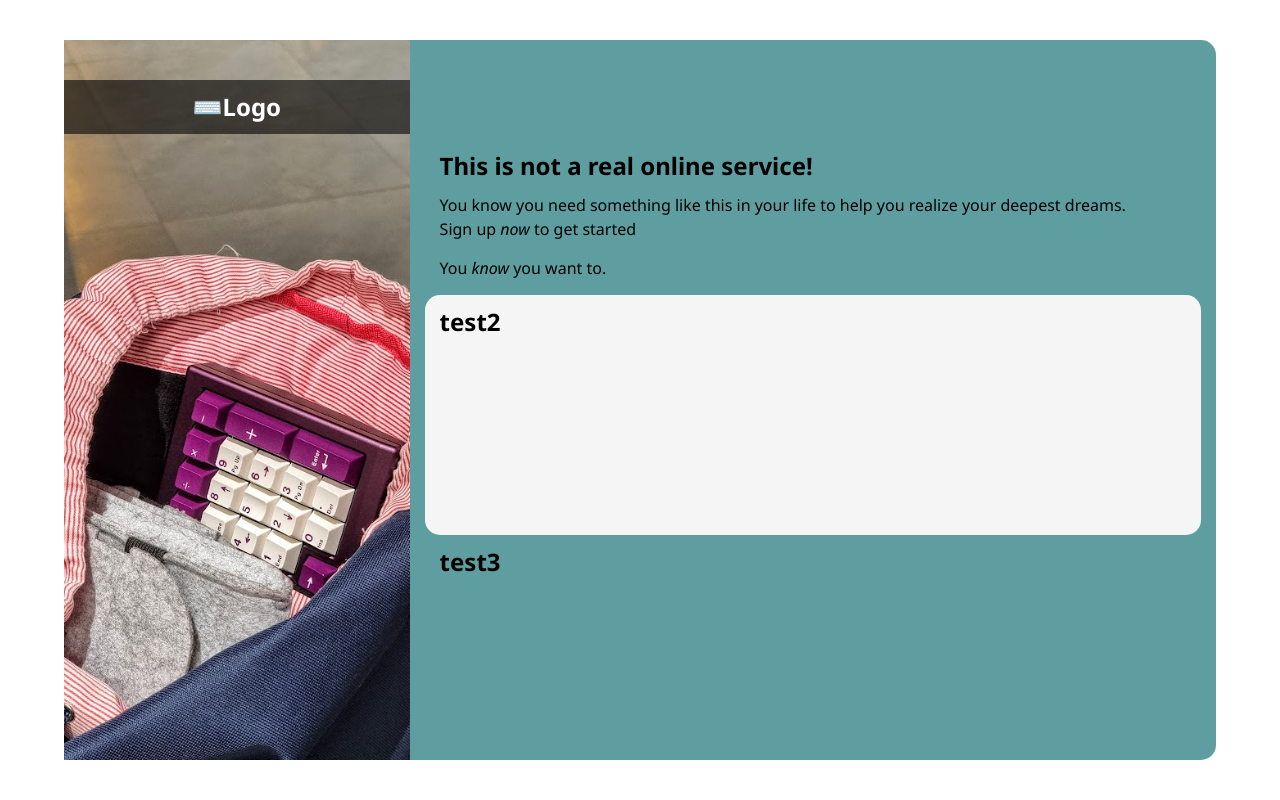
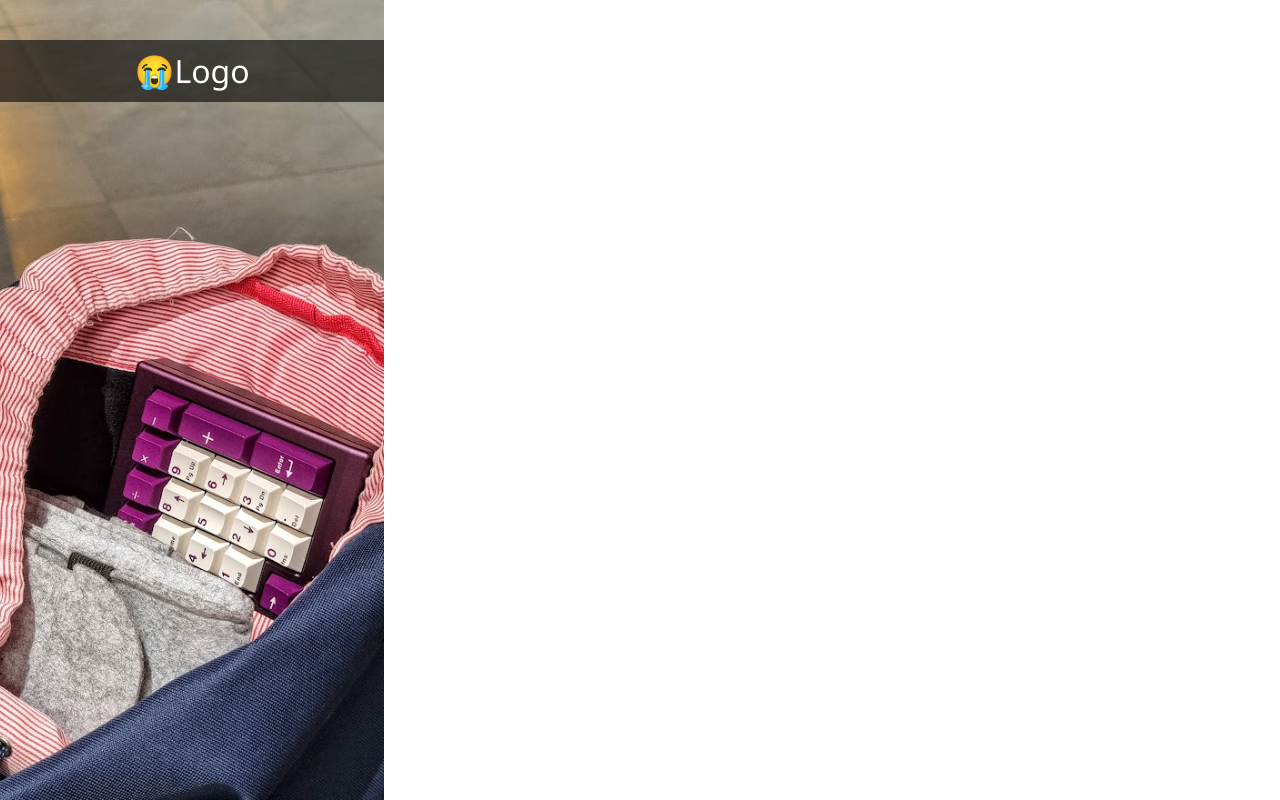
Before and after one commit to Omarpixel9/odin-signup-form, a plain HTML site: page index.html in a window 1280 px wide. Drawn offline with Linux system fonts and the light colour scheme.

Commit message:
nevermind retrying everything

```diff
--- a/index.html
+++ b/index.html
@@ -17,24 +17,10 @@
                 <h1>Logo</h1>
             </div>
         </aside>
-        <div id="form-container">
-            <header>
-                <h1>This is not a real online service!</h1>
-                <span>
-                    <p>You know you need something like this in your life to help you realize your deepest dreams.</p>
-                    <p>Sign up <em>now</em> to get started</p>
-                </span>
-                <p>You <em>know</em> you want to.</p>
-            </header>
-            <form action="#">
-                <h1>test2</h1>
-            </form>
-            <div id="submit-controls">
-                <h1>test3</h1>
-            </div>
+        <div id="right-container">
+
         </div>
     </main>
-
 </body>
 
 </html>
--- a/reset.css
+++ b/reset.css
@@ -87,6 +87,8 @@ video {
   margin: 0;
   padding: 0;
   border: 0;
+  font-size: 100%;
+  font: inherit;
   vertical-align: baseline;
 }
 /* HTML5 display-role reset for older browsers */
--- a/signup.css
+++ b/signup.css
@@ -1,75 +1,28 @@
 @import url("https://fonts.googleapis.com/css2?family=Noto+Sans:ital,wght@0,400;0,500;0,600;0,700;0,800;0,900;1,400;1,500;1,600;1,700;1,800;1,900&display=swap");
 body {
   font-family: "Noto Sans", sans-serif;
-  position: relative;
-  display: flex;
-  align-items: center;
-  justify-content: center;
   height: 100vh;
 }
-h1 {
-  font-size: 1.5rem;
-}
-p {
-  line-height: 1.5rem;
-}
 main {
-  height: 90%;
-  width: 90%;
-  border-radius: 15px;
-  background-color: cadetblue;
-}
-aside,
-#form-container {
   height: 100%;
 }
 aside {
-  float: left;
-  width: max(150px, 30%);
   background-image: url(assets/keyboard.jpg);
   background-repeat: no-repeat;
+  background-position: center;
   background-size: cover;
-  background-position: center;
+  float: left;
+  width: 30%;
+  height: 100%;
 }
 aside #logo-container {
+  font-size: 2rem;
+  text-align: center;
   margin-top: 5vh;
-  padding: 15px;
-  text-align: center;
+  background-color: rgba(0, 0, 0, 0.6);
   color: white;
-  background-color: rgba(0, 0, 0, 0.6);
-}
-aside #logo-container > h1::before {
-  content: "⌨️";
-}
-
-#form-container {
-  display: flex;
-  flex-direction: column;
   padding: 15px;
 }
-
-/* Allows all sub-containers to take all of the remaining space in the parent element */
-#form-container > * {
-  flex: 1 1 0;
-  padding: 15px;
+aside #logo-container h1::before {
+  content: "😭";
 }
-
-#form-container header {
-  display: flex;
-  flex-direction: column;
-  gap: 15px;
-  justify-content: flex-end;
-}
-
-#form-container form {
-  width: 100%;
-  background-color: whitesmoke;
-  border-radius: 15px;
-  box-sizing: border-box;
-}
-
-@media (max-width: 400px) {
-  aside {
-    display: none;
-  }
-}
```
